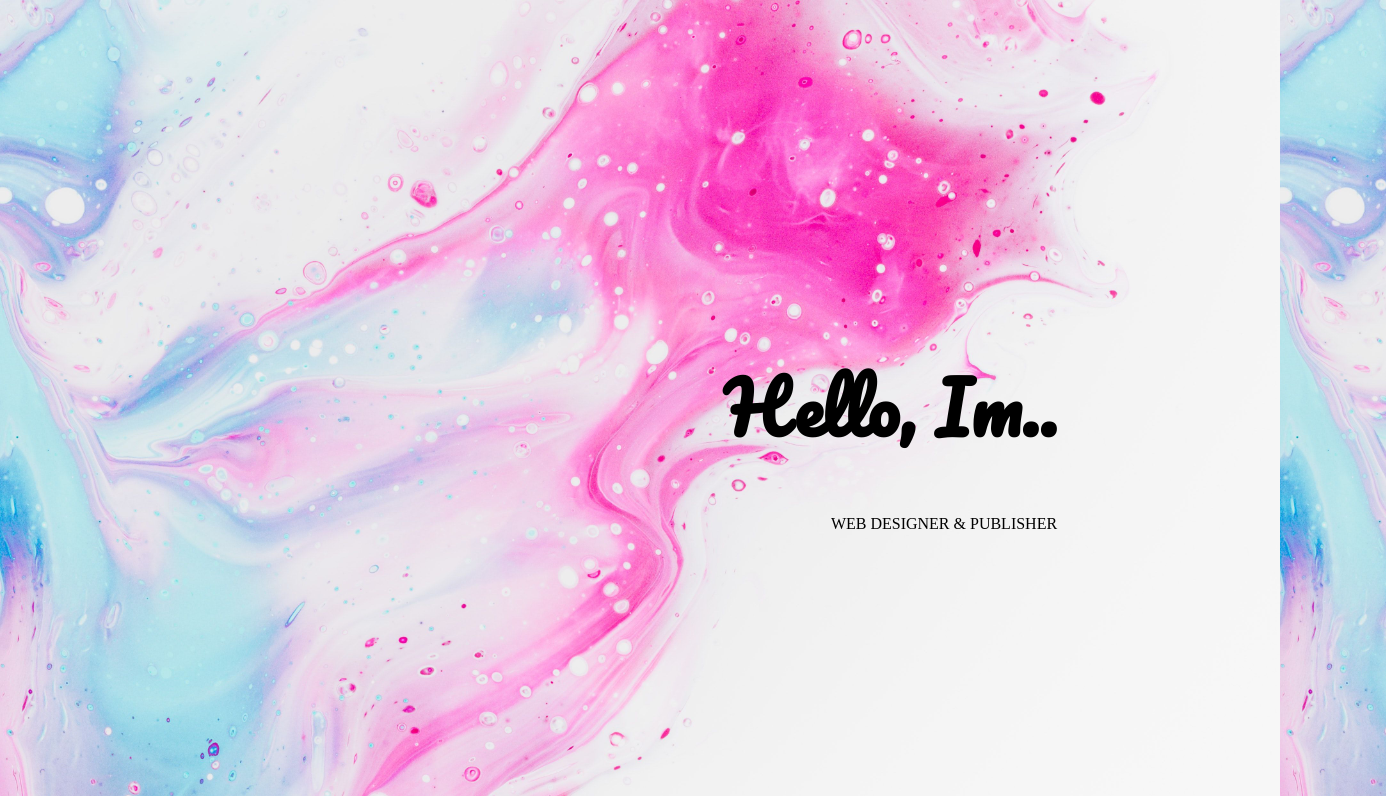
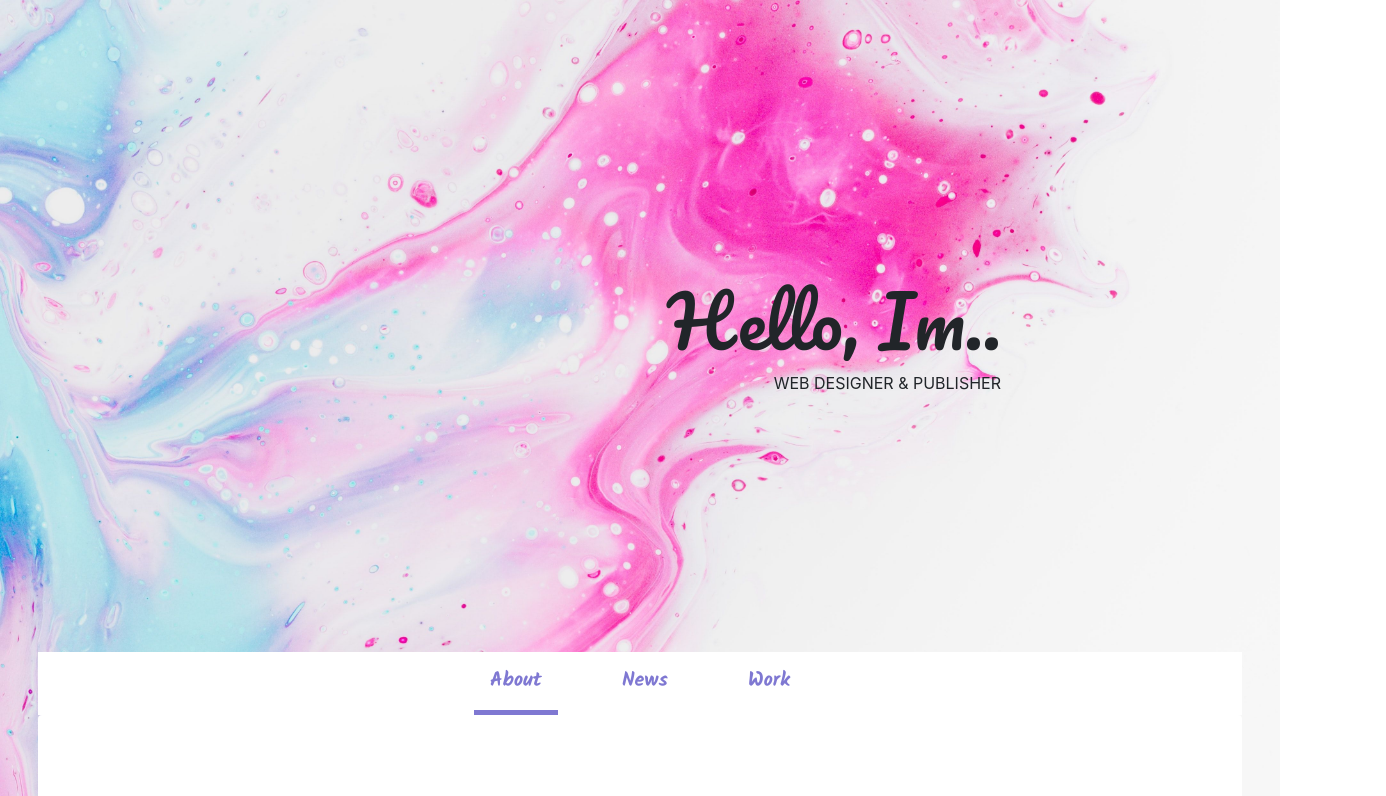
Before and after one commit to ys-carrot/portfolio, a plain HTML site: page index.html in a window 1280 px wide. Shown: the top 796 px of the page, 1386 px wide, since content can reach past the window. Drawn offline with nearby package versions, Linux system fonts and the light colour scheme.

Commit message:
update index.html

```diff
--- a/css/style.css
+++ b/css/style.css
@@ -2,13 +2,7 @@ html,
 body {
   height: 100%;
 }
-body {
-  background: url('/images/background.jpg') no-repeat center fixed;
-  -webkit-background-size: cover;
-  -moz-background-size: cover;
-  background-size: cover;
-  -o-background-size: cover;
-}
+
 .contents {
     width: 100%;
     padding: 3%;
--- a/index.html
+++ b/index.html
@@ -9,13 +9,22 @@
     <title>yesong</title>
     <link rel="stylesheet" href="css/style.css">
     <link rel="stylesheet" href="css/animate.css">
-<!--    <link rel="stylesheet" href="https://maxcdn.bootstrapcdn.com/bootstrap/4.0.0/css/bootstrap.min.css" integrity="sha384-Gn5384xqQ1aoWXA+058RXPxPg6fy4IWvTNh0E263XmFcJlSAwiGgFAW/dAiS6JXm" crossorigin="anonymous">-->
+    <link rel="stylesheet" href="https://maxcdn.bootstrapcdn.com/bootstrap/4.0.0/css/bootstrap.min.css" integrity="sha384-Gn5384xqQ1aoWXA+058RXPxPg6fy4IWvTNh0E263XmFcJlSAwiGgFAW/dAiS6JXm" crossorigin="anonymous">
     <link href="https://fonts.googleapis.com/css2?family=Kalam:wght@700&family=Pacifico&display=swap" rel="stylesheet">
     <link rel="stylesheet" href="https://cdnjs.cloudflare.com/ajax/libs/font-awesome/4.7.0/css/font-awesome.min.css">
     <script src="js/jquery-3.4.1.min.js"></script>
     <script src="js/script.js"></script>
     <script type="text/javascript" src="js/wow.min.js"></script>
 </head>
+<style>
+    body {
+      background: url('/images/background.jpg') no-repeat center fixed;
+      -webkit-background-size: cover;
+      -moz-background-size: cover;
+      background-size: cover;
+      -o-background-size: cover;
+    }
+</style>
 <script>
 	new WOW().init();
 </script>
```
